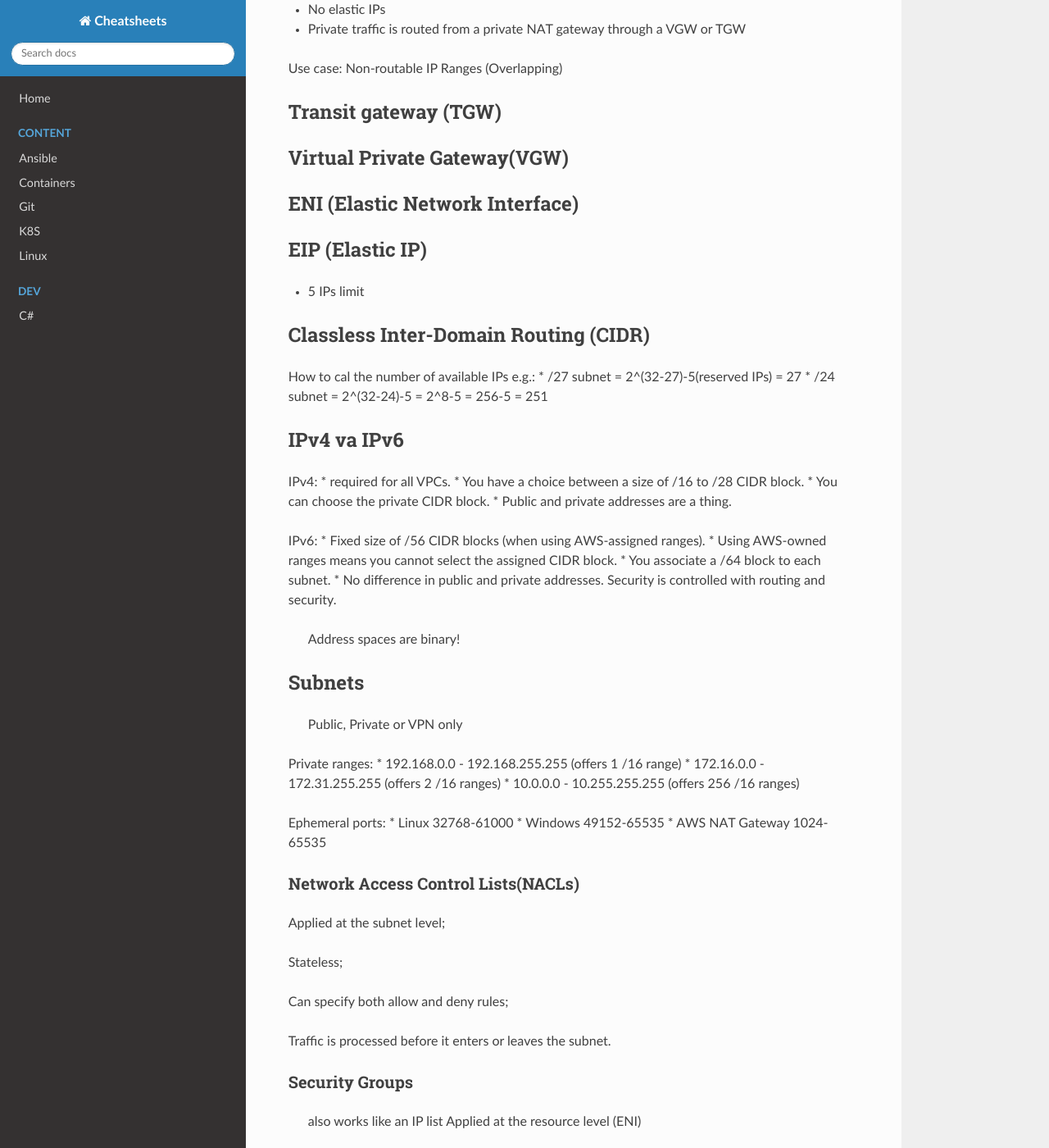
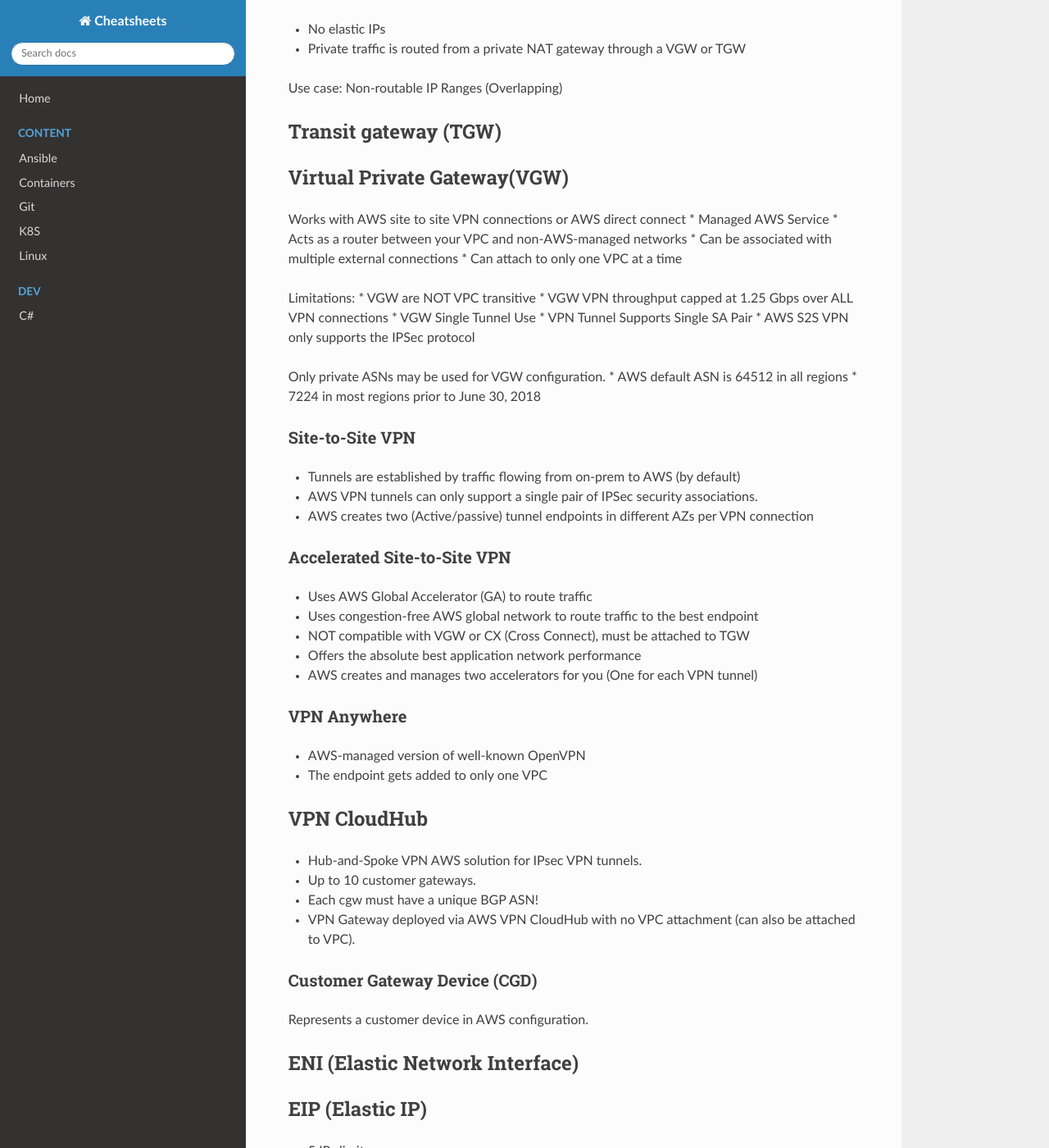
Before and after one commit to alextitov1/cheatsheets, an MkDocs documentation site: the page built from docs/AWS/networking/Fundamental.md, in a window 1280 px wide and 1400 px high, scrolled down 1476 px. Shown: the whole window at 82% size. Built offline with MkDocs 1.6.1, drawn with Linux system fonts in a browser that asks for light colours; nearby versions of some CDN libraries; some of the changed text lies outside the part shown.

Commit message:
add ans-c01 prep notes

```diff
--- a/docs/AWS/ANS-C01.md
+++ b/docs/AWS/networking/Fundamental.md
@@ -1,4 +1,4 @@
-Availability Zone ID
+Availability Zone ID - AZ ID (e.g. eu-west-1a) - a unique identifier for an Availability Zone within a Region.
 
 Public Services - AWS IAM; AMAZON SQS; AMAZON S3
 
@@ -34,6 +34,7 @@ You can influence the routing for your VPC by editing the main route table or cr
 - public to private IP address mapping
   * Resource must have a public IP.
   * There must be a router entry for the IGW.
+
 ### Egress-Only Internet Gateway
 - acts like a NAT gateway for IPv6 compute
 
@@ -56,11 +57,60 @@ Need one per AZ
 Use case: Non-routable IP Ranges (Overlapping)
 
 ## Transit gateway (TGW)
+
 ## Virtual Private Gateway(VGW)
+Works with AWS site to site VPN connections or AWS direct connect
+  * Managed AWS Service
+  * Acts as a router between your VPC and non-AWS-managed networks
+  * Can be associated with multiple external connections
+  * Can attach to only one VPC at a time
+
+Limitations:
+  * VGW are NOT VPC transitive
+  * VGW VPN throughput capped at 1.25 Gbps over ALL VPN connections
+  * VGW Single Tunnel Use
+  * VPN Tunnel Supports Single SA Pair
+  * AWS S2S VPN only supports the IPSec protocol
+
+Only private ASNs may be used for VGW configuration.
+  * AWS default ASN is 64512 in all regions
+  * 7224 in most regions prior to June 30, 2018
+
+### Site-to-Site VPN
+  * Tunnels are established by traffic flowing from on-prem to AWS (by default)
+  * AWS VPN tunnels can only support a single pair of IPSec security associations.
+  * AWS creates two (Active/passive) tunnel endpoints in different AZs per VPN connection
+
+### Accelerated Site-to-Site VPN
+  * Uses AWS Global Accelerator (GA) to route traffic
+  * Uses congestion-free AWS global network to route traffic to the best endpoint
+  * NOT compatible with VGW or CX (Cross Connect), must be attached to TGW
+  * Offers the absolute best application network performance
+  * AWS creates and manages two accelerators for you (One for each VPN tunnel)
+
+### VPN Anywhere
+  * AWS-managed version of well-known OpenVPN
+  * The endpoint gets added to only one VPC
+
+## VPN CloudHub
+* Hub-and-Spoke VPN AWS solution for IPsec VPN tunnels.
+* Up to 10 customer gateways.
+* Each cgw must have a unique BGP ASN!
+* VPN Gateway deployed via AWS VPN CloudHub with no VPC attachment (can also be attached to VPC).
+
+
+### Customer Gateway Device (CGD)
+
+Represents a customer device in AWS configuration.
+
 ## ENI (Elastic Network Interface)
+
 ## EIP (Elastic IP)
   * 5 IPs limit
 
+# IP
+
+169.254.0.0/16 - link-local non-redistributed addresses
 
 ## Classless Inter-Domain Routing (CIDR)
 
```
Also changed, not shown: other parts of docs/AWS/networking/Fundamental.md (+2 -0 lines), docs/AWS/networking/BGP.md (added, +34 -0 lines), docs/AWS/networking/ELB.md (renamed from docs/AWS/ANS-C01-ELB.md), docs/AWS/networking/Route53.md (renamed from docs/AWS/ANS-C01-Route53.md).
